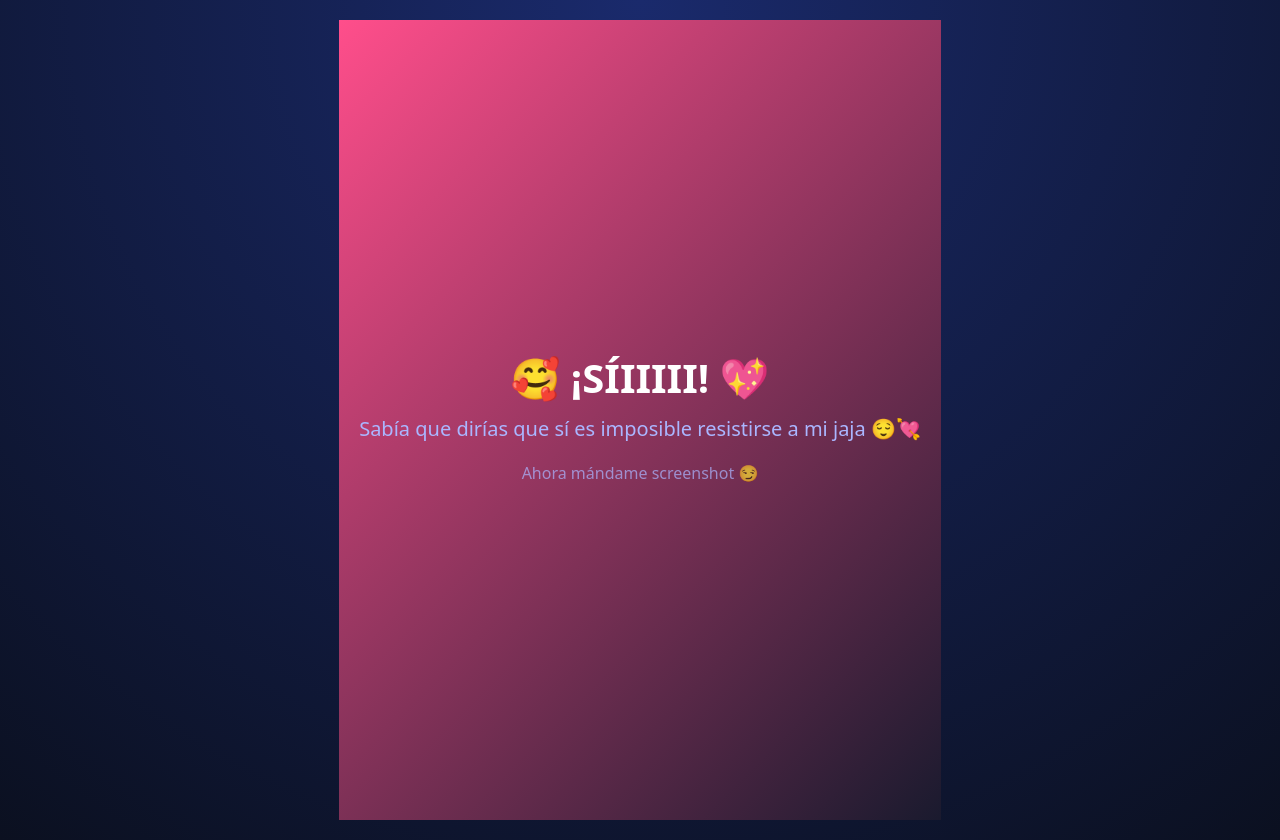
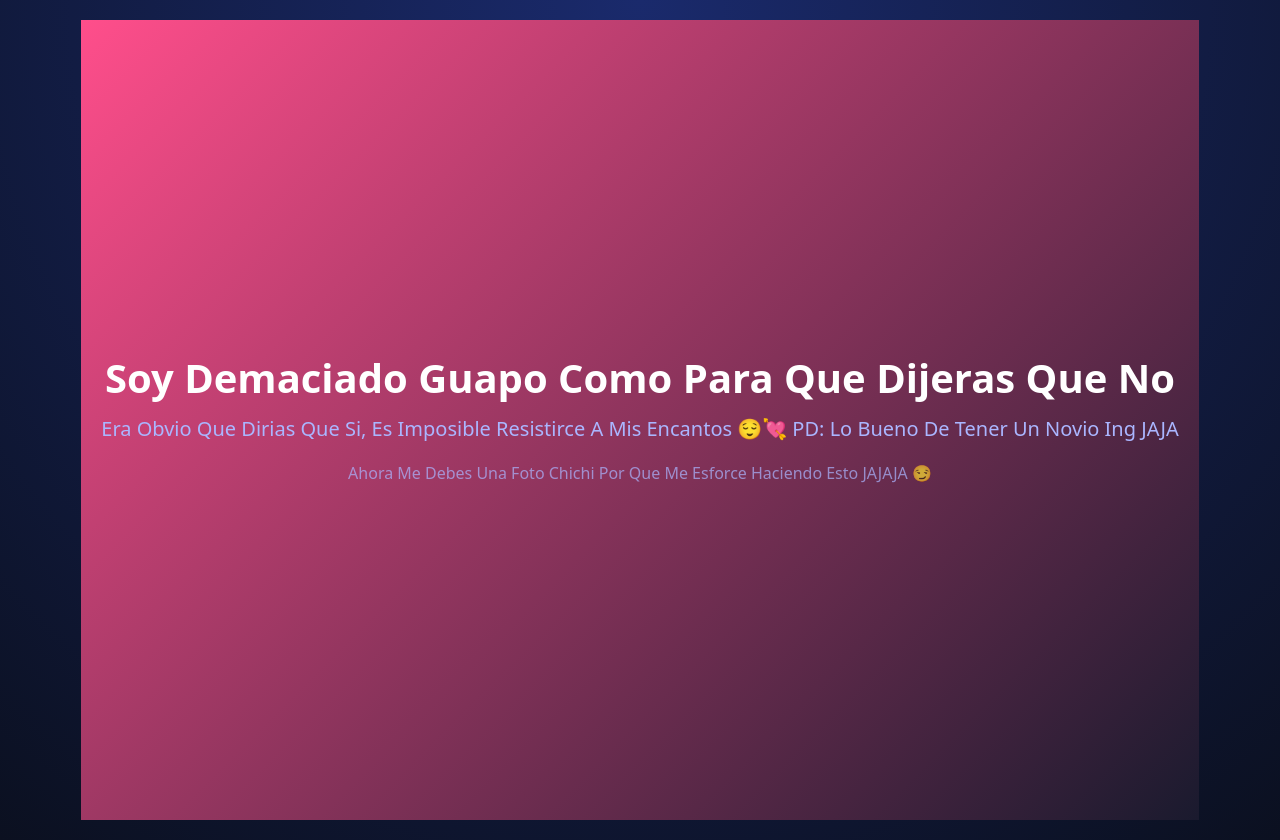
Before and after one commit to Kevin84122/SanValentin, a plain HTML site: page index.html in a window 1280 px wide. Both pictures are taken after a click on the button "Sí 💖". Drawn offline with Linux system fonts and the light colour scheme.

Commit message:
index.html

```diff
--- a/index.html
+++ b/index.html
@@ -156,12 +156,13 @@ yesBtn.addEventListener("click", function(){
     font-family:system-ui;
     padding:20px;">
       <div>
-        <h1 style="font-size:40px;">🥰 ¡SÍIIIII! 💖</h1>
+        <h1 style="font-size:40px;">Soy Demaciado Guapo Como Para Que Dijeras Que No</h1>
         <p style="font-size:20px;margin-top:10px;">
-          Sabía que dirías que sí es imposible resistirse a mi jaja 😌💘
+          Era Obvio Que  Dirias Que Si, Es Imposible Resistirce A Mis Encantos 😌💘
+          PD: Lo Bueno De Tener Un Novio Ing JAJA
         </p>
         <p style="opacity:.7;margin-top:20px;">
-          Ahora mándame screenshot 😏
+          Ahora Me Debes Una Foto Chichi Por Que Me Esforce Haciendo Esto JAJAJA 😏
         </p>
       </div>
   </div>`;
```
